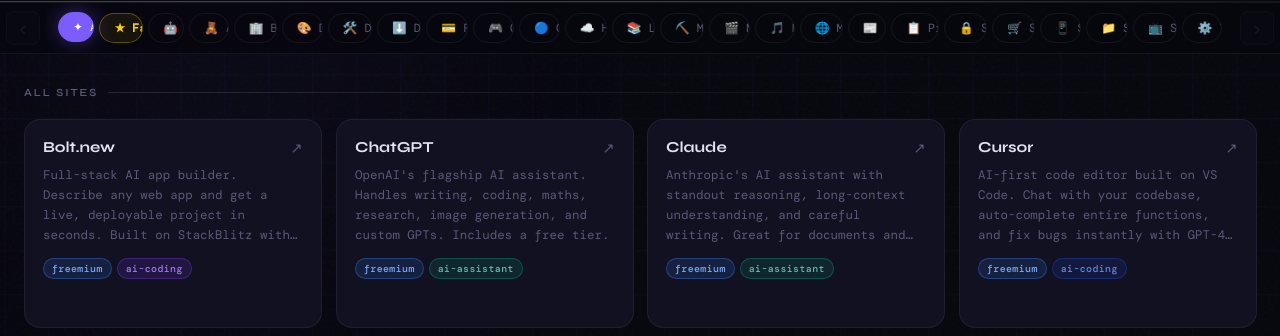
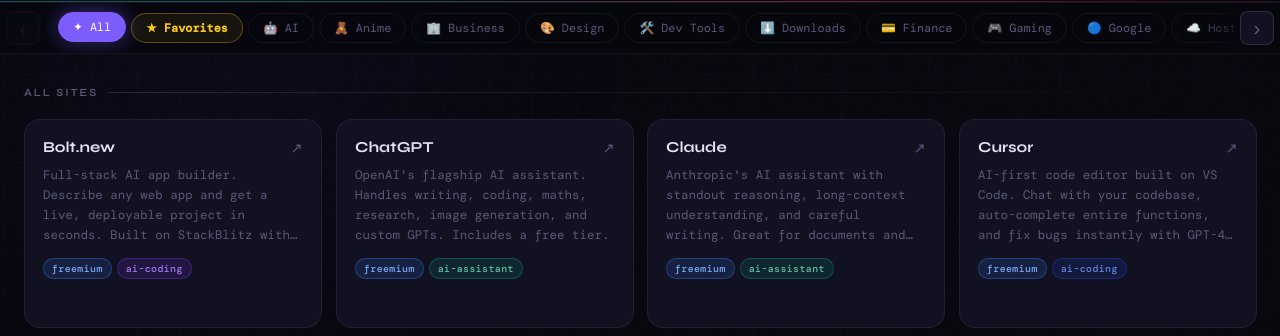
Before and after one commit to itsnexoria/linksnav, a plain HTML site: page index.html in a window 1280 px wide. Shown: the part 62-398 px from the top of the page. Drawn offline with nearby package versions, Linux system fonts and the light colour scheme; no server answers; a web font is replaced by a local one.

Commit message:
Site update 9

```diff
--- a/style.css
+++ b/style.css
@@ -284,17 +284,9 @@
   padding: 6px 14px;
   border-radius: 100px; cursor: pointer;
   white-space: nowrap;
+  flex-shrink: 0;
   transition: all 0.2s cubic-bezier(.25,.46,.45,.94);
   position: relative;
-  overflow: hidden;
-}
-.cat-btn::before {
-  content: '';
-  position: absolute; inset: 0;
-  background: var(--accent);
-  opacity: 0;
-  transition: opacity 0.2s;
-  border-radius: inherit;
 }
 .cat-btn:hover {
   border-color: var(--border2);
```
